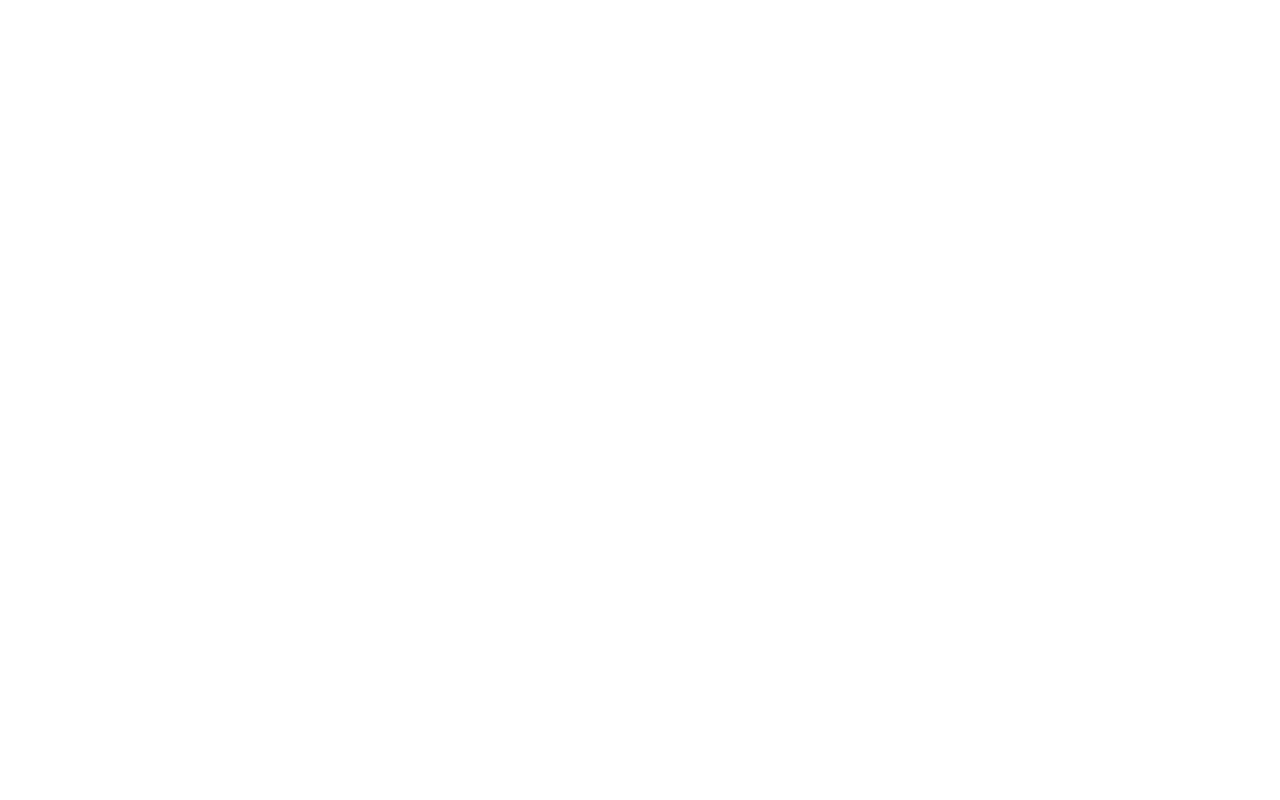
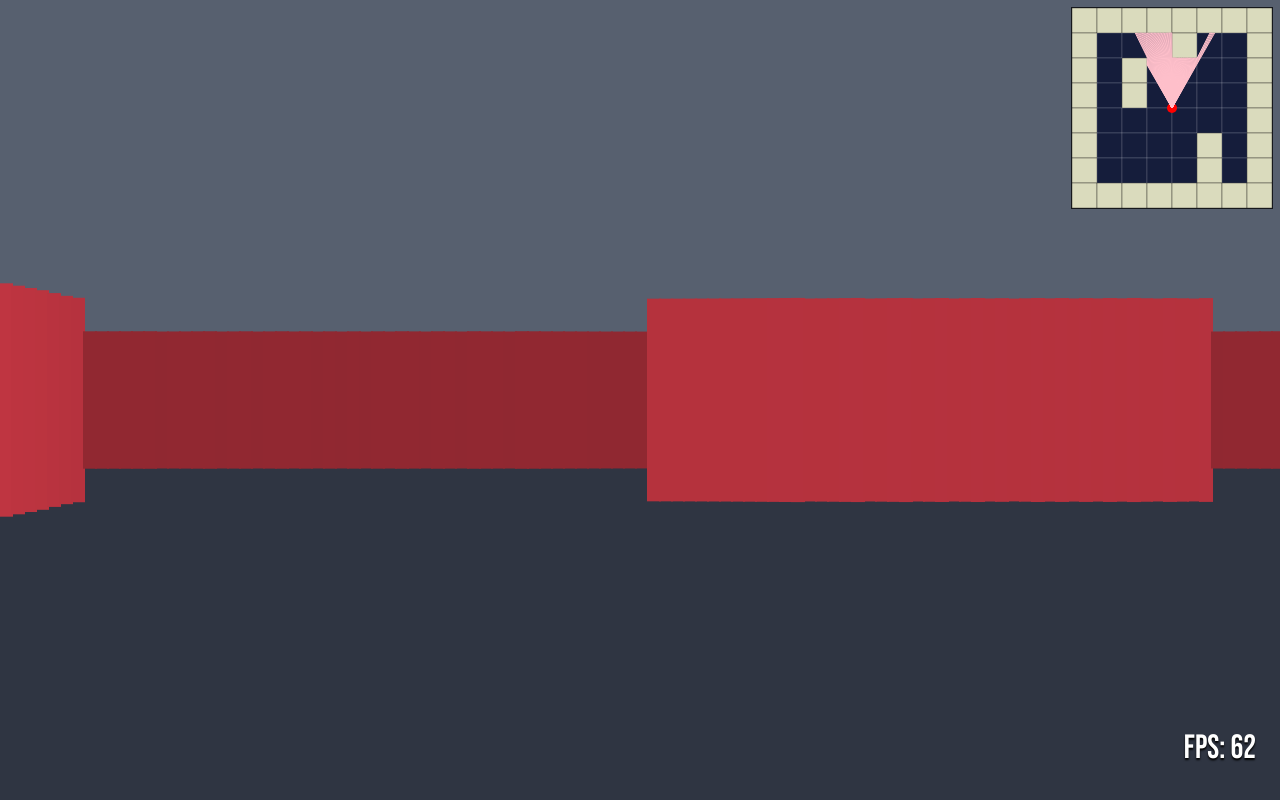
Before and after one commit to LeandroSQ/js-raycaster, a plain HTML site: page index.html in a window 1280 px wide. Drawn offline with Linux system fonts and the light colour scheme; the site is published under a folder, as on GitHub Pages, so addresses that start at the root find nothing.

Commit message:
Deploying to gh-pages from @ LeandroSQ/js-raytracer@39cdeaec1ac4d3f26abe9b5dd582287bbf9bb623 🚀

```diff
--- a/index.html
+++ b/index.html
@@ -1 +1 @@
-<!DOCTYPE html><html lang="en"><head><meta charset="UTF-8"><meta http-equiv="X-UA-Compatible" content="IE=edge"><meta name="viewport" content="width=device-width,initial-scale=1"><title>Raycaster</title><link rel="stylesheet" href="/style.css"></head><body><script src="/bundle.js"></script></body></html>
+<!DOCTYPE html><html lang="en"><head><meta charset="UTF-8"><meta http-equiv="X-UA-Compatible" content="IE=edge"><meta name="viewport" content="width=device-width,initial-scale=1"><title>Raycaster</title><link rel="stylesheet" href="style.css"></head><body><script src="bundle.js"></script></body></html>
```
